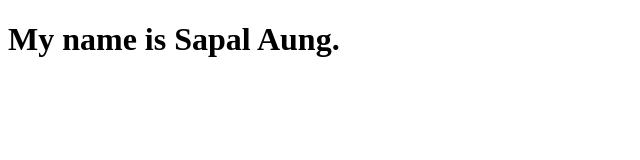
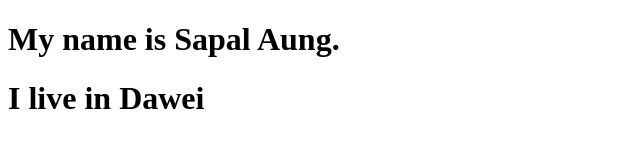
Before and after one commit to sapalaung117/sapalaung117.github.io, a plain HTML site: page index.html in a window 1280 px wide. Shown: the whole page, without its empty margins (0-640 px from the left). Drawn offline with Linux system fonts and the light colour scheme.

Commit message:
add address

```diff
--- a/index.html
+++ b/index.html
@@ -7,5 +7,6 @@
 </head>
 <body>
   <h1>My name is Sapal Aung.</h1>
+  <h1>I live in Dawei</h1>
 </body>
 </html>
```
